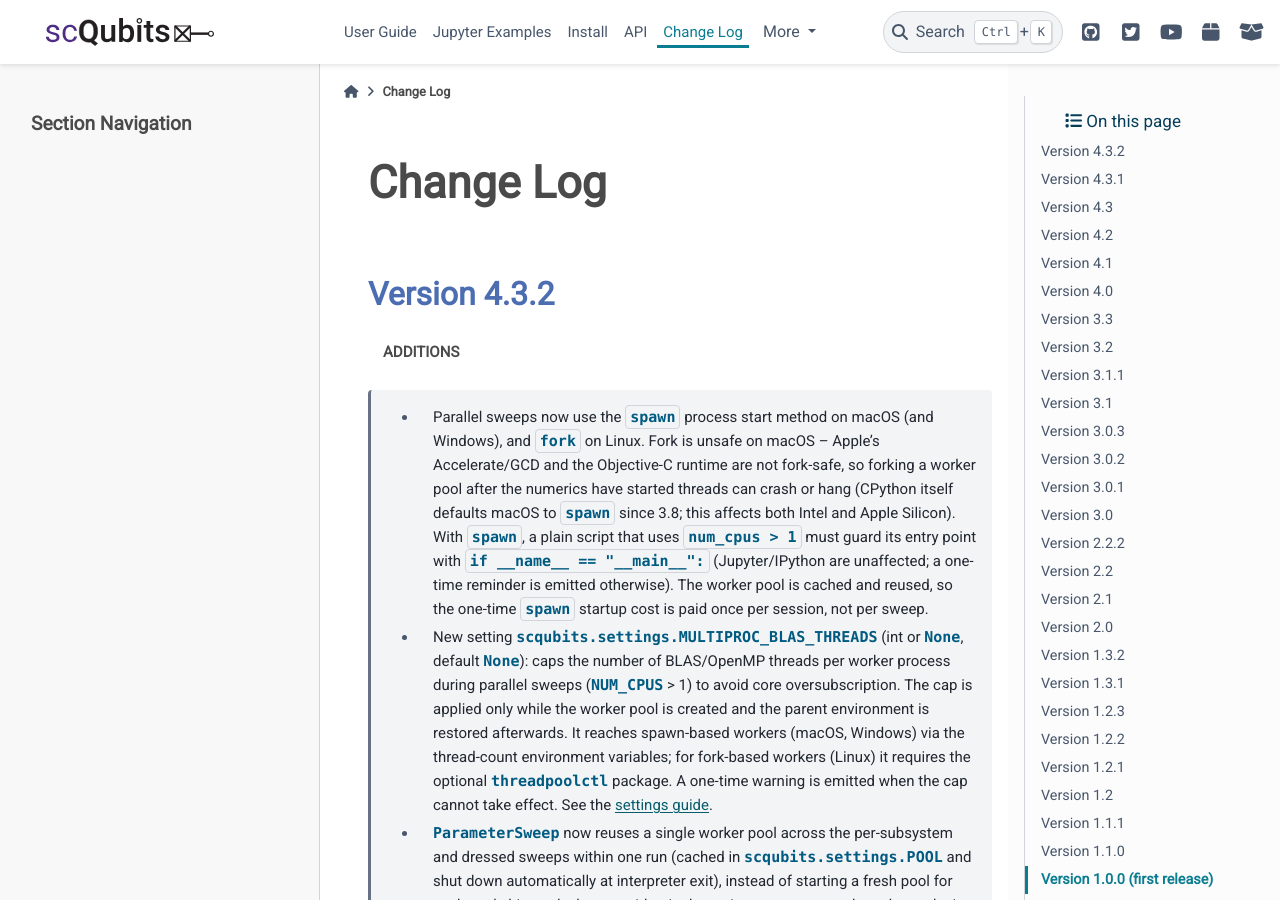
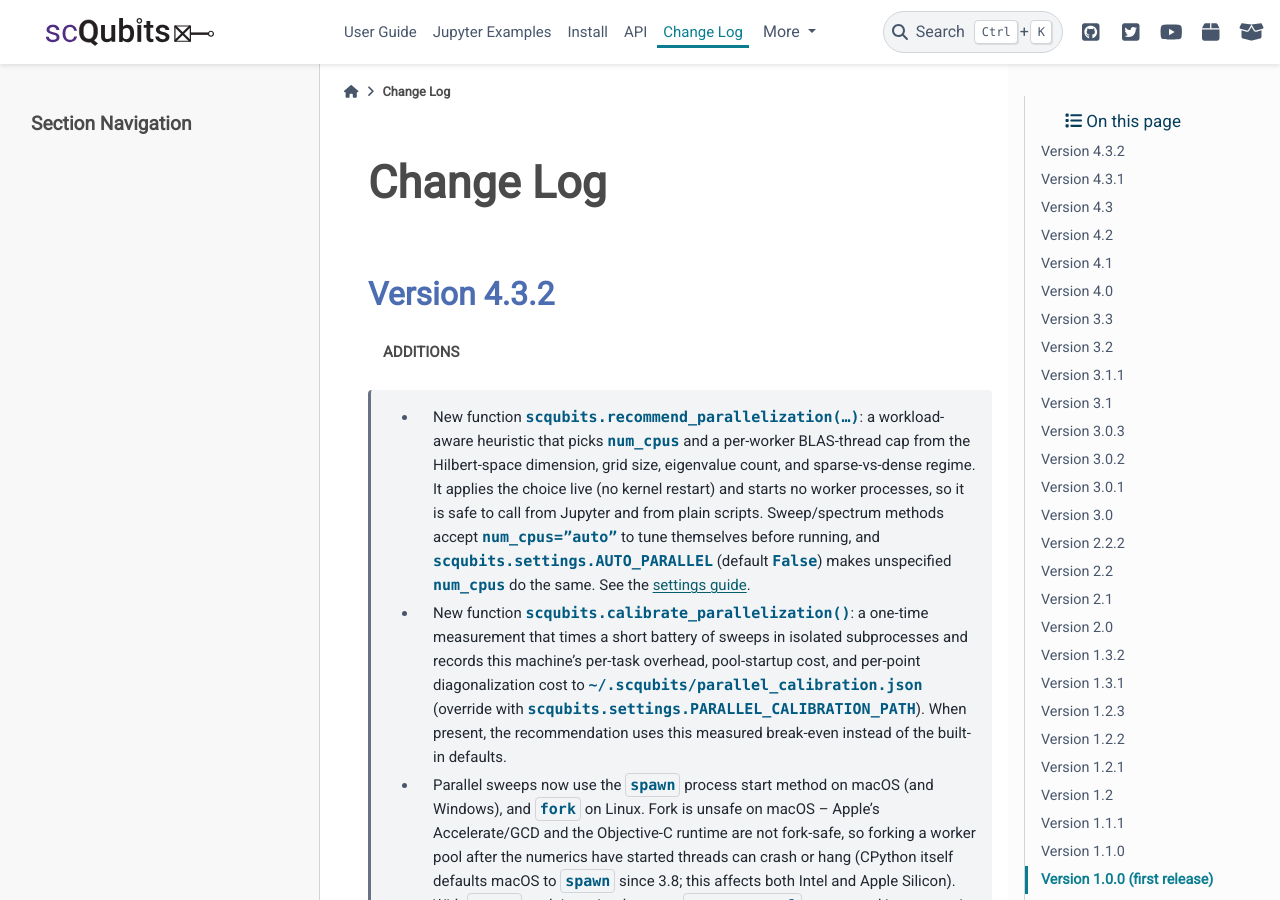
Before and after one commit to scqubits/scqubits-doc, a Sphinx documentation site: the page built from docs/source/changelog.rst, in a window 1280 px wide and 900 px high. Built offline with Sphinx 7.4.7 and the PyData theme 0.15.4, drawn with Linux system fonts in a browser that asks for light colours; pages that are not in the unit, such as notebooks, are missing from menus.

Commit message:
docs(parallel): document recommend_parallelization + calibrate_parallelization
Rewrite the parallel guide around the shipped tuning API: a new "Letting scqubits
choose the settings" section covering recommend_parallelization, the num_cpus="auto"
sentinel, settings.AUTO_PARALLEL, and the one-time calibrate_parallelization(); drop
the dead tools/autotune_multiprocessing.py reference. Add AUTO_PARALLEL and
PARALLEL_CALIBRATION_PATH to the settings table, and changelog entries.

```diff
--- a/docs/source/changelog.rst
+++ b/docs/source/changelog.rst
@@ -11,6 +11,26 @@ Version 4.3.2
 +++++++++++++
 
 **ADDITIONS**
+
+    - New function `scqubits.recommend_parallelization(...)`: a
+      workload-aware heuristic that picks `num_cpus` and a per-worker
+      BLAS-thread cap from the Hilbert-space dimension, grid size,
+      eigenvalue count, and sparse-vs-dense regime. It applies the
+      choice live (no kernel restart) and starts no worker processes,
+      so it is safe to call from Jupyter and from plain scripts.
+      Sweep/spectrum methods accept `num_cpus="auto"` to tune
+      themselves before running, and `scqubits.settings.AUTO_PARALLEL`
+      (default `False`) makes unspecified `num_cpus` do the same. See
+      the :ref:`settings guide <guide-settings>`.
+
+    - New function `scqubits.calibrate_parallelization()`: a one-time
+      measurement that times a short battery of sweeps in isolated
+      subprocesses and records this machine's per-task overhead,
+      pool-startup cost, and per-point diagonalization cost to
+      `~/.scqubits/parallel_calibration.json` (override with
+      `scqubits.settings.PARALLEL_CALIBRATION_PATH`). When present, the
+      recommendation uses this measured break-even instead of the
+      built-in defaults.
 
     - Parallel sweeps now use the ``spawn`` process start method on
       macOS (and Windows), and ``fork`` on Linux. Fork is unsafe on
```
Also changed, not shown: docs/source/guide/settings/guide-settings.rst (+9 -0 lines), docs/source/guide/settings/ipynb/parallel.ipynb.
